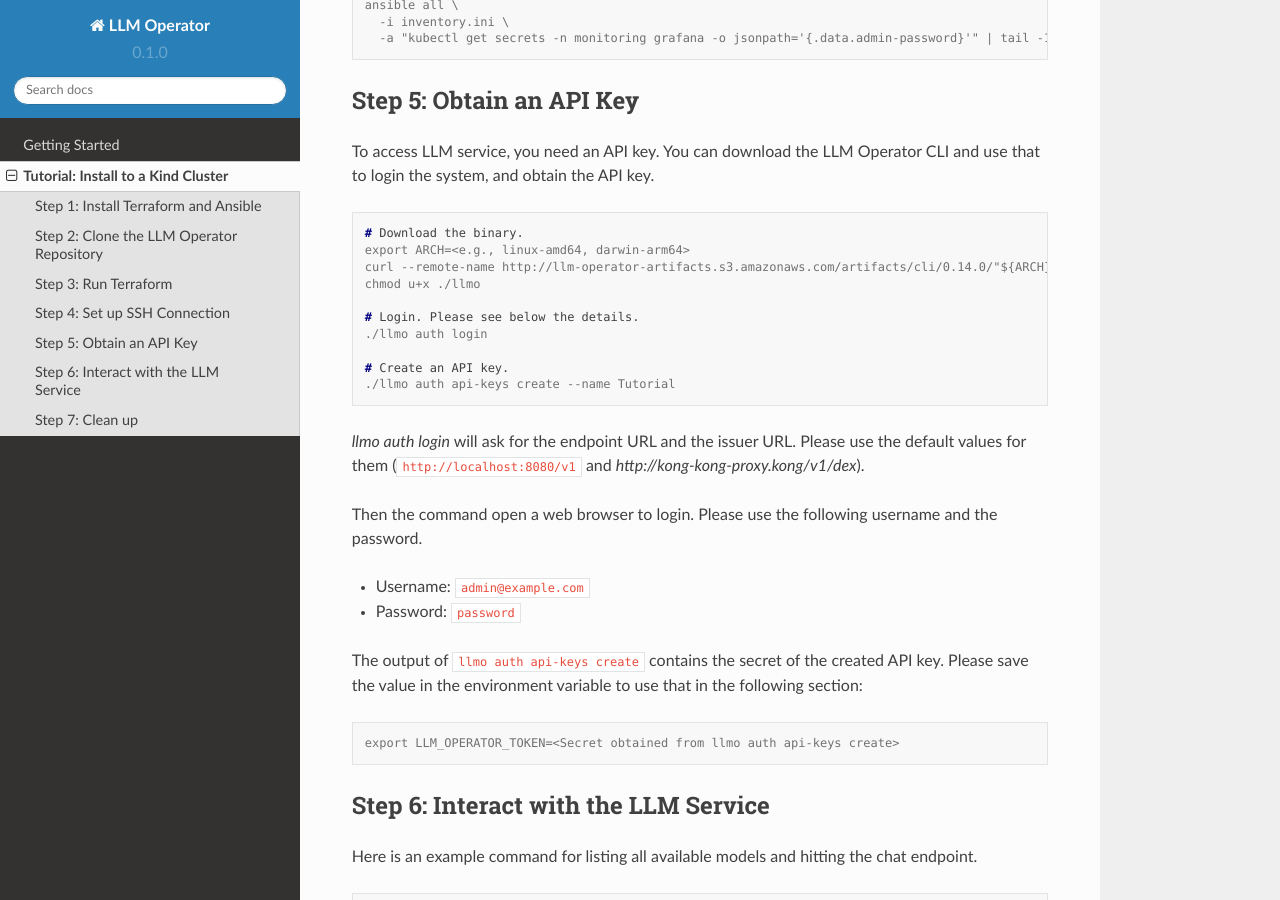
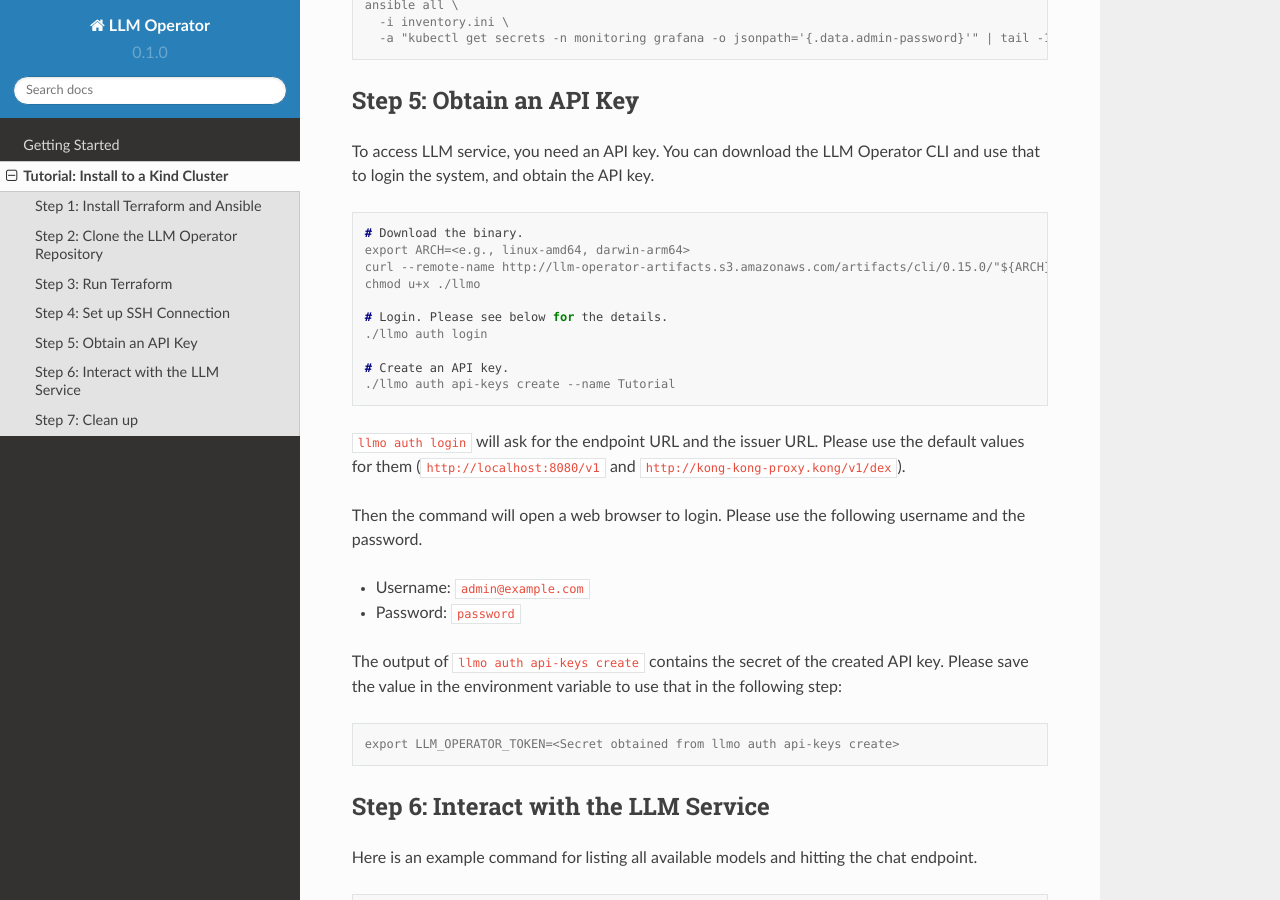
Before and after one commit to llm-operator/docs, a Sphinx documentation site: the page built from docs/source/tutorial.rst, in a window 1280 px wide and 900 px high, scrolled down 1826 px. Built offline with Sphinx 7.4.7 and the Read the Docs theme 2.0.0, drawn with Linux system fonts in a browser that asks for light colours.

Commit message:
Make minor changes (#12)

```diff
--- a/docs/source/tutorial.rst
+++ b/docs/source/tutorial.rst
@@ -100,26 +100,26 @@ and obtain the API key.
 
    # Download the binary.
    export ARCH=<e.g., linux-amd64, darwin-arm64>
-   curl --remote-name http://llm-operator-artifacts.s3.amazonaws.com/artifacts/cli/0.14.0/"${ARCH}"/llmo
+   curl --remote-name http://llm-operator-artifacts.s3.amazonaws.com/artifacts/cli/0.15.0/"${ARCH}"/llmo
    chmod u+x ./llmo
 
-   # Login. Please see below the details.
+   # Login. Please see below for the details.
    ./llmo auth login
 
    # Create an API key.
    ./llmo auth api-keys create --name Tutorial
 
 
-`llmo auth login` will ask for the endpoint URL and the issuer URL. Please use the default values for them
-(``http://localhost:8080/v1`` and `http://kong-kong-proxy.kong/v1/dex`).
+``llmo auth login`` will ask for the endpoint URL and the issuer URL. Please use the default values for them
+(``http://localhost:8080/v1`` and ``http://kong-kong-proxy.kong/v1/dex``).
 
-Then the command open a web browser to login. Please use the following username and the password.
+Then the command will open a web browser to login. Please use the following username and the password.
 
 * Username: ``admin@example.com``
 * Password: ``password``
 
 The output of ``llmo auth api-keys create`` contains the secret of the created API key. Please save the value
-in the environment variable to use that in the following section:
+in the environment variable to use that in the following step:
 
 
 .. code-block:: console
```
